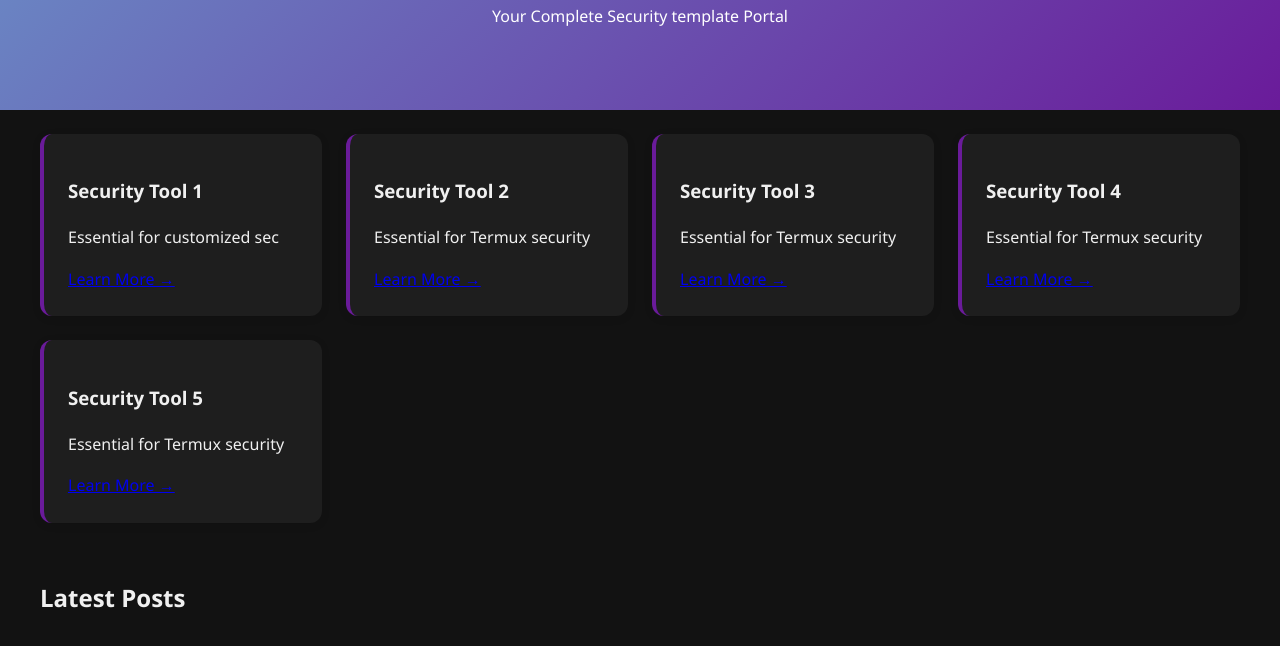
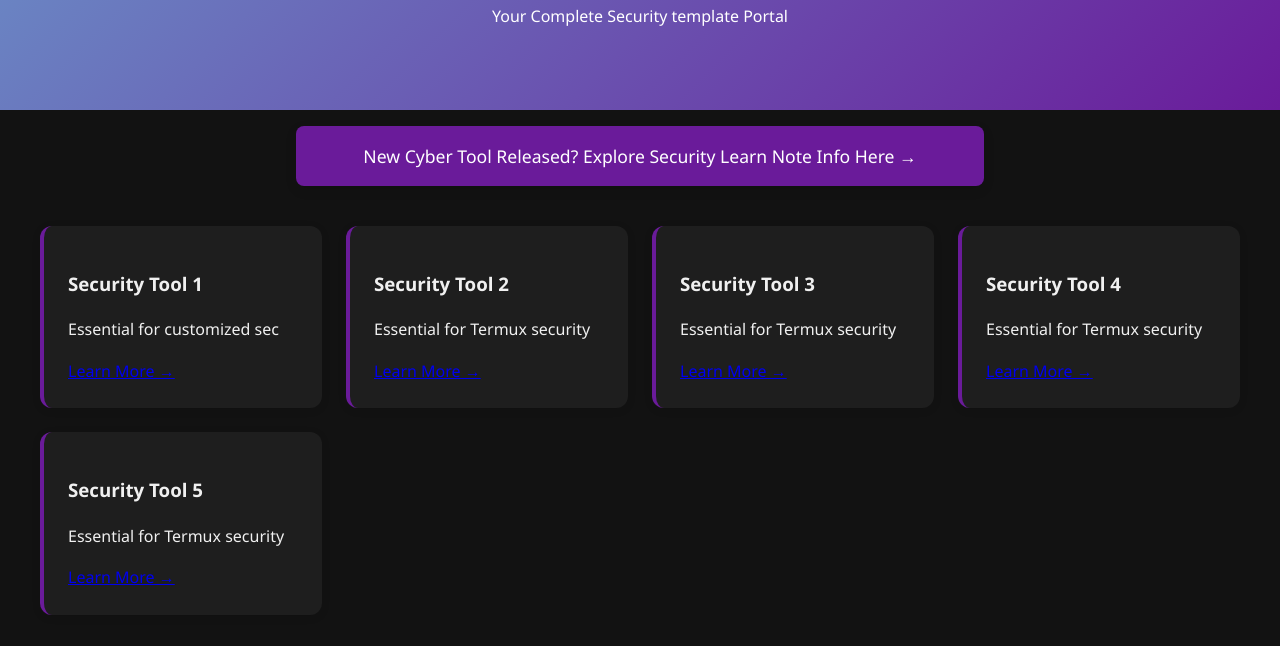
Before and after one commit to B453ZSH/b453zsh.github.io, a plain HTML site: page index.html in a window 1280 px wide. Shown: the part 154-800 px from the top of the page. Drawn offline with Linux system fonts and the light colour scheme.

Commit message:
Update index.html
Signed-off-by: زيك <basezsh@gmail.com>

```diff
--- a/index.html
+++ b/index.html
@@ -40,6 +40,14 @@
   </header>
 
   <main>
+<div class="custom-announce">
+  New Cyber Tool Released? Explore Security Learn Note Info Here →
+</div>
+
+
+
+
+
     <div class="grid">
 
 
```
